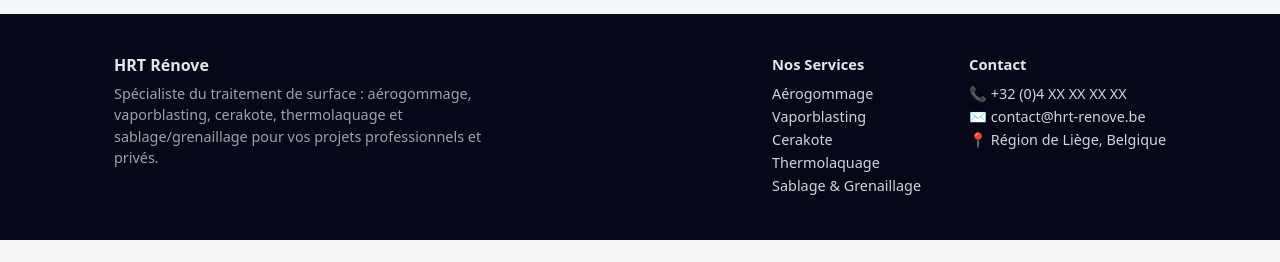
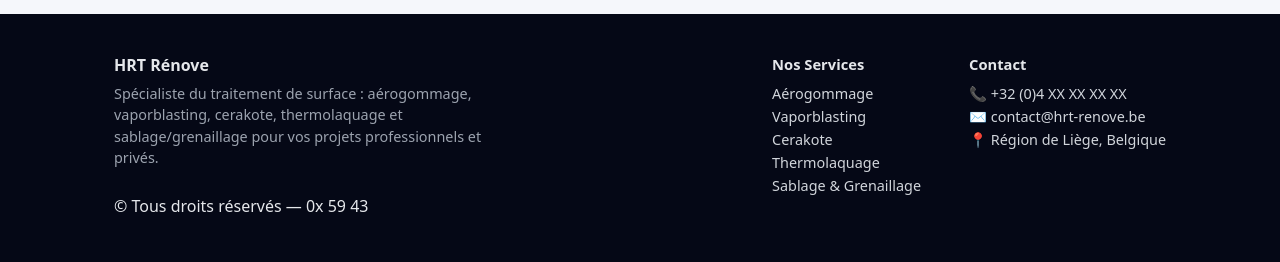
Before and after one commit to yvmouth/vitrine-hrt-renove, a Flask app: page /apropos in a window 1280 px wide. Shown: the part 3405-3667 px from the top of the page. Before the commit the page ends 3645 px from the top, so only its background shows below. Run offline with Flask 3, Linux system fonts and the light colour scheme.

Commit message:
Update site

```diff
--- a/templates/base.html
+++ b/templates/base.html
@@ -80,6 +80,9 @@
         </div>
       </div>
     </div>
+    <div class="container">
+    <p class="footer-copy">© Tous droits réservés — 0x 59 43</p>
+  </div>
   </footer>
 
   <script src="{{ url_for('static', filename='app.js') }}"></script>
```
